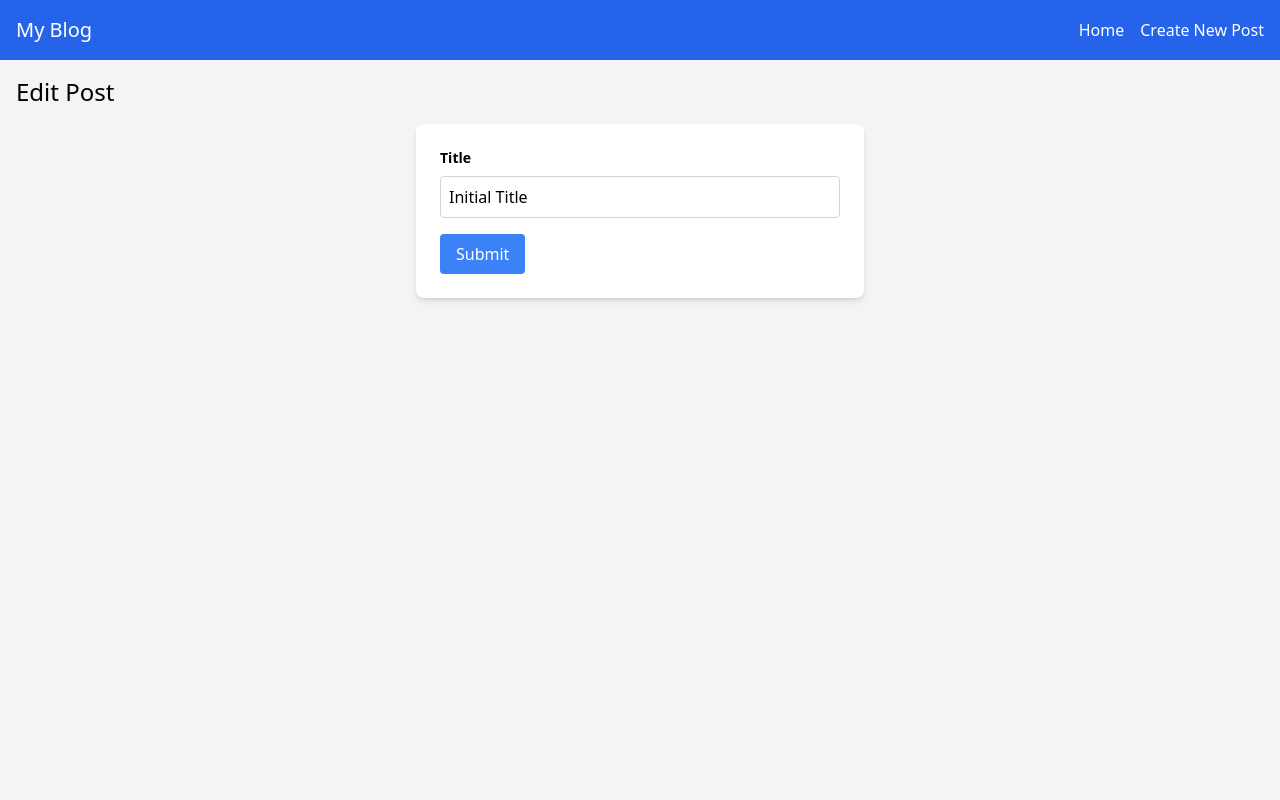
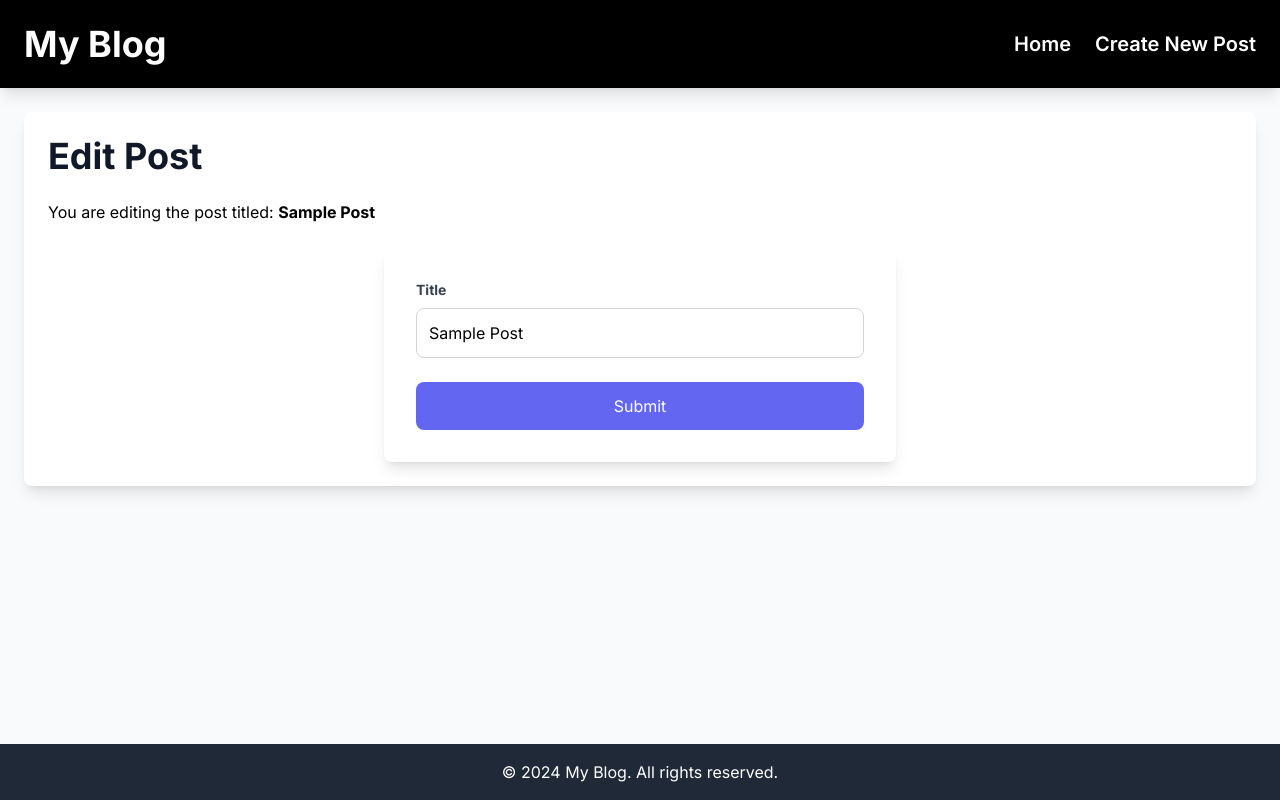
Before and after one commit to CamiloLan/personalblog, a Next.js app: page /edit in a window 1280 px wide. Built offline with nearby package versions, Linux system fonts and the light colour scheme.

Commit message:
final changes

```diff
--- a/components/PostForm.tsx
+++ b/components/PostForm.tsx
@@ -7,26 +7,42 @@ interface PostFormProps {
 
 const PostForm: FC<PostFormProps> = ({ initialData, onSubmit }) => {
   const [title, setTitle] = useState(initialData?.title || '');
+  const [loading, setLoading] = useState(false);
+  const [error, setError] = useState('');
 
-  const handleSubmit = (e: React.FormEvent) => {
+  const handleSubmit = async (e: React.FormEvent) => {
     e.preventDefault();
-    onSubmit({ title });
+    setLoading(true);
+    setError('');
+
+    try {
+      await onSubmit({ title });
+    } catch (err) {
+      setError('An error occurred. Please try again.');
+    } finally {
+      setLoading(false);
+    }
   };
 
   return (
-    <form onSubmit={handleSubmit} className="bg-white p-6 rounded-lg shadow-md max-w-md mx-auto">
-      <div className="mb-4">
-        <label className="block text-sm font-bold mb-2">Title</label>
+    <form onSubmit={handleSubmit} className="bg-white p-8 rounded-lg shadow-lg max-w-lg mx-auto">
+      <div className="mb-6">
+        <label className="block text-gray-700 text-sm font-bold mb-2">Title</label>
         <input
           type="text"
           value={title}
           onChange={(e) => setTitle(e.target.value)}
-          className="w-full p-2 border border-gray-300 rounded"
+          className="w-full p-3 border border-gray-300 rounded-lg focus:outline-none focus:border-primary"
           placeholder="Enter the title of your post"
         />
       </div>
-      <button type="submit" className="bg-blue-500 text-white px-4 py-2 rounded hover:bg-blue-600 transition">
-        Submit
+      {error && <p className="text-red-500 mb-4">{error}</p>}
+      <button
+        type="submit"
+        className={`w-full py-3 rounded-lg text-white transition ${loading ? 'bg-gray-500' : 'bg-primary hover:bg-secondary'}`}
+        disabled={loading}
+      >
+        {loading ? 'Submitting...' : 'Submit'}
       </button>
     </form>
   );
--- a/components/layout.tsx
+++ b/components/layout.tsx
@@ -7,15 +7,24 @@ interface LayoutProps {
 
 const Layout: FC<LayoutProps> = ({ children }) => {
   return (
-    <div className="min-h-screen bg-gray-100">
-      <header className="bg-blue-600 text-white p-4 flex justify-between items-center">
-        <h1 className="text-xl">My Blog</h1>
-        <nav>
-          <Link href="/" className="mr-4 hover:underline">Home</Link>
-          <Link href="/create" className="hover:underline">Create New Post</Link>
-        </nav>
+    <div className="min-h-screen flex flex-col bg-gray-50">
+      <header className="bg-black text-white p-6 shadow-lg">
+        <div className="container mx-auto flex justify-between items-center">
+          <h1 className="text-4xl font-bold">My Blog</h1>
+          <nav>
+            <Link href="/" className="mr-6 text-xl font-semibold hover:text-gray-300">Home</Link>
+            <Link href="/create" className="text-xl font-semibold hover:text-gray-300">Create New Post</Link>
+          </nav>
+        </div>
       </header>
-      <main className="p-4">{children}</main>
+      <main className="flex-grow container mx-auto p-6">
+        {children}
+      </main>
+      <footer className="bg-gray-800 text-white p-4 mt-4">
+        <div className="container mx-auto text-center">
+          &copy; {new Date().getFullYear()} My Blog. All rights reserved.
+        </div>
+      </footer>
     </div>
   );
 };
--- a/pages/create.tsx
+++ b/pages/create.tsx
@@ -13,8 +13,10 @@ const CreatePostPage: NextPage = () => {
 
   return (
     <Layout>
-      <h2 className="text-2xl mb-4">Create New Post</h2>
-      <PostForm onSubmit={handleSubmit} />
+      <div className="bg-white p-6 rounded-lg shadow-lg">
+        <h2 className="text-4xl font-bold mb-6 text-gray-900">Create New Post</h2>
+        <PostForm onSubmit={handleSubmit} />
+      </div>
     </Layout>
   );
 };
--- a/pages/edit.tsx
+++ b/pages/edit.tsx
@@ -7,6 +7,9 @@ const EditPostPage: NextPage = () => {
   const router = useRouter();
   const { id } = router.query;
 
+  // Simulate fetching the post data based on the ID
+  const post = { id: id as string, title: 'Sample Post' }; // Replace with actual fetch logic
+
   const handleSubmit = (data: { title: string }) => {
     console.log('Editing post:', data);
     router.push('/');
@@ -14,8 +17,11 @@ const EditPostPage: NextPage = () => {
 
   return (
     <Layout>
-      <h2 className="text-2xl mb-4">Edit Post {id}</h2>
-      <PostForm initialData={{ title: 'Initial Title' }} onSubmit={handleSubmit} />
+      <div className="bg-white p-6 rounded-lg shadow-lg">
+        <h2 className="text-4xl font-bold mb-6 text-gray-900">Edit Post {id}</h2>
+        <p className="mb-6">You are editing the post titled: <strong>{post.title}</strong></p>
+        <PostForm initialData={{ title: post.title }} onSubmit={handleSubmit} />
+      </div>
     </Layout>
   );
 };
--- a/pages/index.tsx
+++ b/pages/index.tsx
@@ -1,33 +1,53 @@
 import { NextPage } from 'next';
 import Link from 'next/link';
 import Layout from '../components/Layout';
+import { useState } from 'react';
 
 const IndexPage: NextPage = () => {
-  const posts = [
+  const [posts, setPosts] = useState([
     { id: 1, title: 'First Post' },
     { id: 2, title: 'Second Post' },
-  ];
+  ]);
+  const [message, setMessage] = useState('');
+  const [error, setError] = useState('');
 
   const handleDelete = (id: number) => {
-    console.log(`Delete post with id: ${id}`);
+    try {
+      setPosts(posts.filter(post => post.id !== id));
+      setMessage('Post deleted successfully.');
+    } catch (err) {
+      setError('An error occurred. Please try again.');
+    }
   };
 
   return (
     <Layout>
-      <h2 className="text-2xl mb-4">Blog Posts</h2>
+      <div className="bg-white p-6 rounded-lg shadow-lg">
+        <h2 className="text-4xl font-bold mb-6 text-gray-900">Blog Posts</h2>
+        {message && <p className="text-green-500 mb-4">{message}</p>}
+        {error && <p className="text-red-500 mb-4">{error}</p>}
         <ul className="space-y-4">
           {posts.map((post) => (
-          <li key={post.id} className="bg-white p-4 rounded-lg shadow-md flex justify-between items-center">
-            <span>{post.title}</span>
+            <li key={post.id} className="p-4 bg-gray-100 rounded-lg shadow-sm flex justify-between items-center">
+              <span className="text-lg font-medium">{post.title}</span>
               <div>
                 <Link href={`/edit?id=${post.id}`} className="mr-2 text-blue-500 hover:underline">Edit</Link>
-              <button onClick={() => handleDelete(post.id)} className="bg-red-500 text-white px-2 py-1 rounded hover:bg-red-600 transition">
+                <button
+                  onClick={() => handleDelete(post.id)}
+                  className="bg-red-500 text-white px-3 py-1 rounded-lg hover:bg-red-600 transition"
+                >
                   Delete
                 </button>
               </div>
             </li>
           ))}
         </ul>
+        <div className="mt-6">
+          <Link href="/create" className="bg-blue-500 text-white px-6 py-3 rounded-lg hover:bg-blue-700 transition inline-block">
+            Create New Post
+          </Link>
+        </div>
+      </div>
     </Layout>
   );
 };
--- a/styles/globals.css
+++ b/styles/globals.css
@@ -1,6 +1,12 @@
+@import url('https://fonts.googleapis.com/css2?family=Inter:wght@400;500;600;700&display=swap');
+
 @tailwind base;
 @tailwind components;
 @tailwind utilities;
+
+body {
+  font-family: 'Inter', sans-serif;
+}
 
 :root {
   --foreground-rgb: 0, 0, 0;
--- a/tailwind.config.js
+++ b/tailwind.config.js
@@ -1,11 +1,20 @@
-/** @type {import('tailwindcss').Config} */
+const defaultTheme = require('tailwindcss/defaultTheme');
+
 module.exports = {
   content: [
     './pages/**/*.{js,ts,jsx,tsx}',
     './components/**/*.{js,ts,jsx,tsx}',
   ],
   theme: {
-    extend: {},
+    extend: {
+      fontFamily: {
+        sans: ['Inter', ...defaultTheme.fontFamily.sans],
+      },
+      colors: {
+        primary: '#6366F1',
+        secondary: '#818CF8',
+      },
+    },
   },
   plugins: [],
 }
```
Lines whose indentation alone changed are shown as unchanged.
